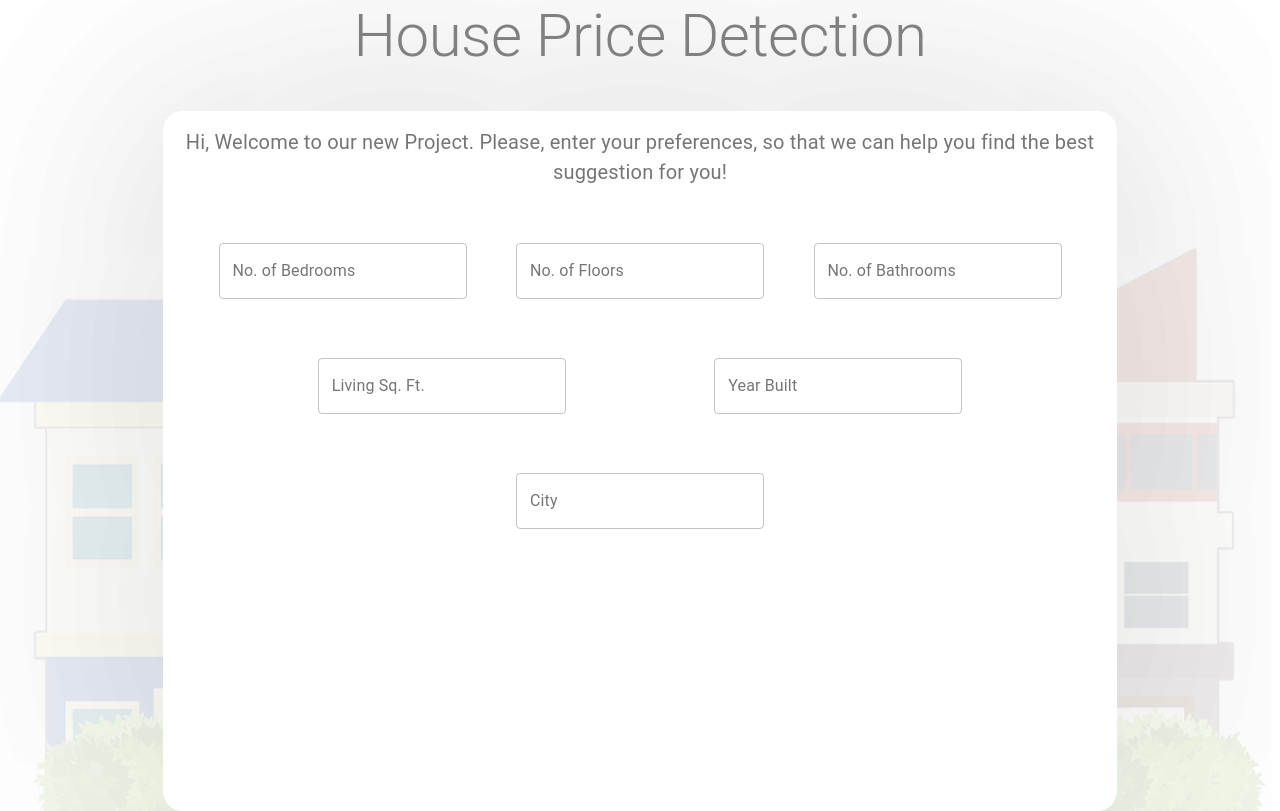
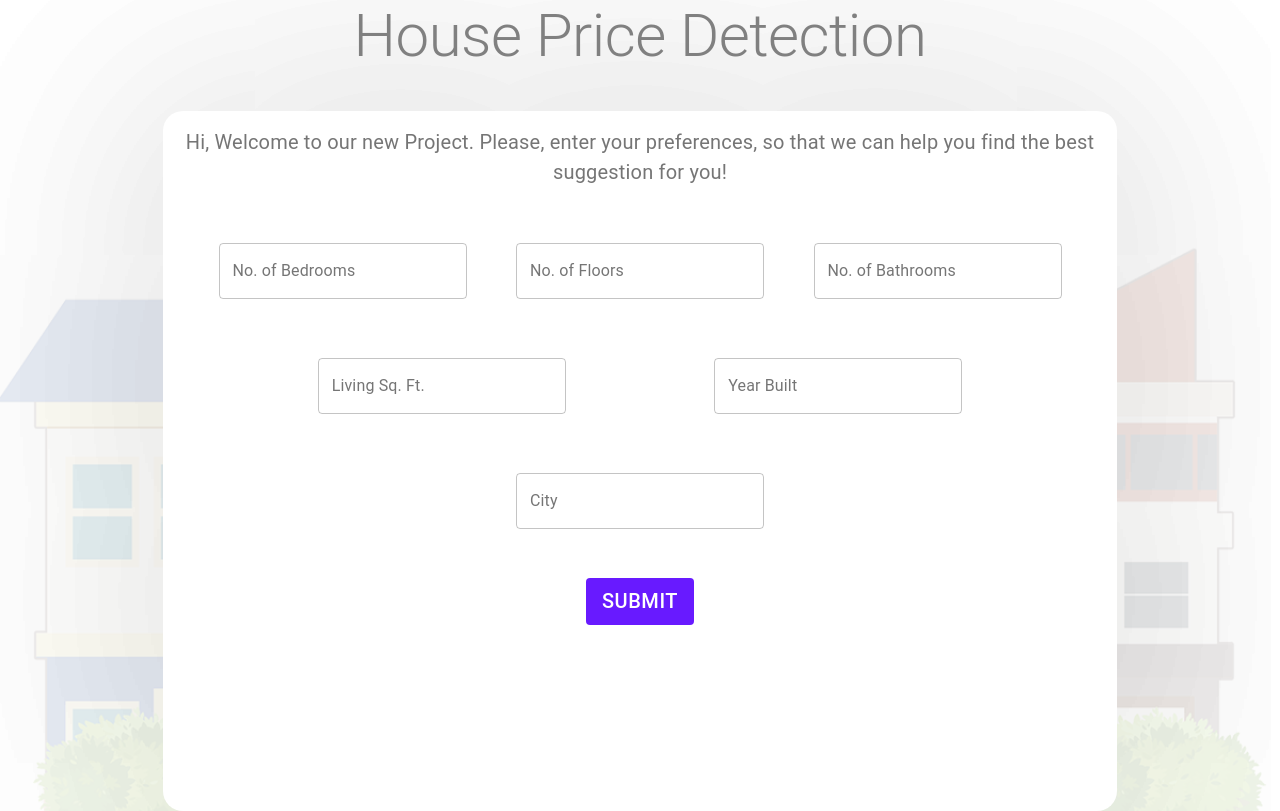
Before and after one commit to BullsEye34/NextUPProject, a React (Create React App) app in the folder Web/next-up/: page / in a window 1280 px wide. Built offline with nearby package versions, Linux system fonts and the light colour scheme.

Commit message:
Add Submit button

```diff
--- a/Web/next-up/src/App.js
+++ b/Web/next-up/src/App.js
@@ -7,6 +7,7 @@ import Typography from '@material-ui/core/Typography';
 import { makeStyles } from '@material-ui/core/styles';
 import back from './assets/mainBackground.png';
 import Grid from '@material-ui/core/Grid';
+import Button from "@material-ui/core/Button";
 
 
 
@@ -81,6 +82,14 @@ function App() {
                     <div style={sty}>
                       <TextField id="outlined-basic" label="City" variant="outlined" style={{ margin: 10 }} />
                     </div>
+                    <br></br>
+                    <Button
+                      variant="contained"
+                      color="primary"
+                      style={{ backgroundColor: "#681AFF", color: 'white', fontSize: 20 }}
+                      disableElevation
+                    >
+                      SUBMIT</Button>
                   </form>
                 </CardContent>
 
```
